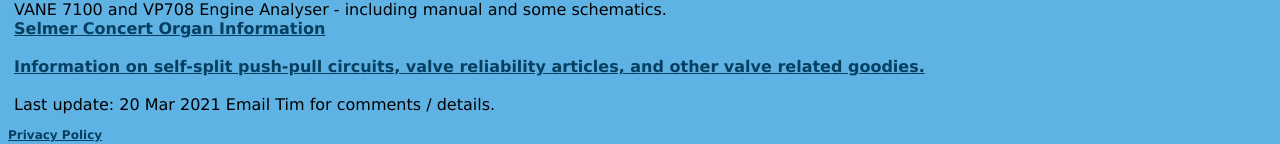
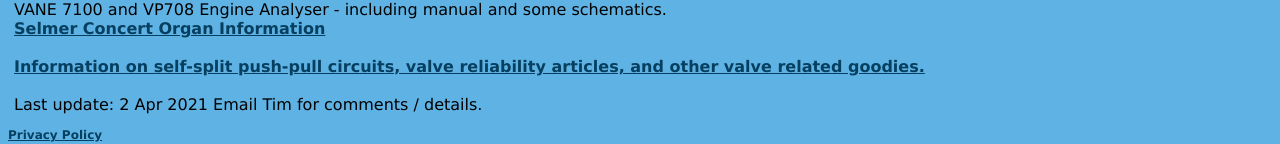
Before and after one commit to michael-robbins/michael-robbins.github.io, a Jekyll site: the page built from projects/amplifier.html, in a window 1280 px wide and 900 px high, scrolled down 3150 px. Shown: the part 753-897 px from the top of the window. Built offline with Jekyll 4.4.1, drawn with Linux system fonts in a browser that asks for light colours; some of the changed text lies outside the part shown.

Commit message:
Update amplifier.html

```diff
--- a/projects/amplifier.html
+++ b/projects/amplifier.html
@@ -289,7 +289,7 @@
       <a href="/projects/Valve Info.html">Information on self-split push-pull circuits, valve reliability articles, and other valve related goodies.</a>
       <br />
       <br />
-      Last update: 20 Mar 2021
+      Last update: 2 Apr 2021
       Email Tim for comments / details.
       <br />
       <br />
```
Also changed, not shown: other parts of projects/amplifier.html (+1 -1 lines).
